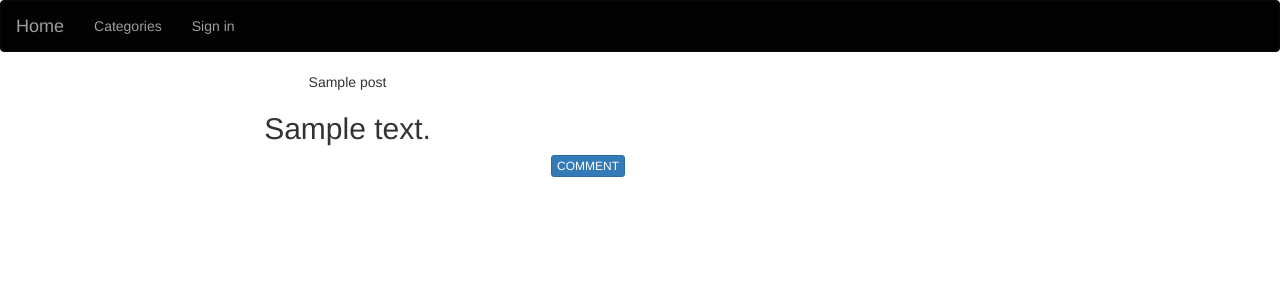
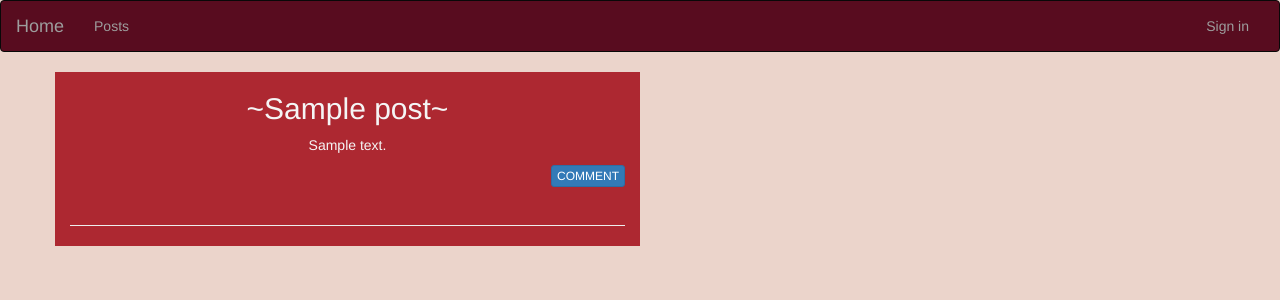
Before and after one commit to dgkilolo/Blog, a Flask app: page /home in a window 1280 px wide. Shown: the top 300 px of the page. Run offline with Flask 2, Linux system fonts and the light colour scheme; tables that the repository leaves empty hold one stand-in row (values such as "Sample post"); some libraries are stand-ins or nearby versions.

Commit message:
add color scheme of the applicatioin.

```diff
--- a/app/main/views.py
+++ b/app/main/views.py
@@ -49,33 +49,31 @@ def delete_post(postId):
 @main.route('/home/<int:postId>/changePost',methods = ['GET','POST'])
 @login_required
 def update_posts(postId):
-    post = Posts.query.filter_by(id = postId).first()
-    if post is None:
-        abort(404)
+  post = Posts.query.filter_by(id = postId).first()
+  if post is None:
+      abort(404)
 
-    form = UpdatePost()
+  form = UpdatePost()
 
-    if form.validate_on_submit():
-        post.description = form.description.data
+  if form.validate_on_submit():
+    post.description = form.description.data
 
-        db.session.add(post)
-        db.session.commit()
+    db.session.add(post)
+    db.session.commit()
 
-        return redirect(url_for('.home'))
+    return redirect(url_for('.home'))
 
-    return render_template('updateForm.html',form=form)
+  title = "Edit Post"
+  return render_template('updateForm.html',form=form, title=title)
 
 @main.route('/writer/<uname>')
 def profile(uname):
-    writer = Writer.query.filter_by(username = uname).first()
+  writer = Writer.query.filter_by(username = uname).first()
 
-    if writer is None:
-        abort(404)
-
-    # pitches=Pitch.query.filter_by(user_id=user.id).all()
-    # category=Pitch.query.filter_by(category = " ").all()
-
-    return render_template("profile/profile.html", writer=writer)
+  if writer is None:
+      abort(404)
+  title = "Profile"
+  return render_template("profile/profile.html", writer=writer, title=title)
 
 
 @main.route('/writer/<uname>/update',methods = ['GET','POST'])
--- a/app/static/css/index.css
+++ b/app/static/css/index.css
@@ -1,3 +1,14 @@
 #welcome {
   text-align: center;
 }
+#posts{
+  background-color: #AD2831;
+  color: whitesmoke;
+}
+body{
+  background-color: #EBD4CB;
+  color: #69140E;
+}
+.heading {
+  font-size:100px;
+}
--- a/app/templates/home.html
+++ b/app/templates/home.html
@@ -11,29 +11,24 @@
     {% endif %}
   </head>
   <body>
-
     <!-- Styles block -->
     {% block styles%}
     {{ super() }}
     <link rel="stylesheet" href="{{url_for('static',filename='css/index.css')}}">
     {% endblock %}
-
     <!-- Content block -->
     {% block content %}
-
       <div class="container">
-      <!-- <form>
-        <input type="text" name="movie_query" placeholder="Search for a Movie" class="form-control">
-        <input type="submit"  value="Submit" class="btn btn-default">
-      </form>   -->
-
         <div id="welcome">
           <div class="row">
-
             {% for post in posts %}
-            <div class="col-md-6">
-              <p>{{post.title}}</p>
-              <h2>{{post.description}}</h2>
+              <div class="col-md-6" id="posts">
+                <div class="card" >
+                  <div class="card-body">
+                    <h2 class="card-title">~{{post.title}}~</h2>
+                    <p class="card-text">{{post.description}}</p>
+                  </div>
+                </div>
                 <div >
                   {% if current_user.is_authenticated %}
                     <a  href="{{url_for('main.update_posts', postId = post.id)}}"><button  type="button" class="btn btn-success btn-xs">UPDATE<br></button></a>
@@ -42,14 +37,12 @@
                     <p></p>
                   {%endif%}
                   <a  href="{{url_for('main.post_comment', postId = post.id)}}"><button style="float: right;" type="button" class="btn btn-primary btn-xs">COMMENT<br></button></a>
-              </div>
+                </div> <br><br><hr>
               </div>
             {% endfor %}
-
           </div>
         </div>
       </div>
     {% endblock %}
-
   </body>
 </html>
--- a/app/templates/navbar.html
+++ b/app/templates/navbar.html
@@ -1,4 +1,4 @@
-<div class="navbar navbar-inverse navbar-expand-lg " style="background-color: #020300;" role="navigation">
+<div class="navbar navbar-inverse navbar-expand-lg " style="background-color: #580C1F;" role="navigation">
   <div class="container-fluid">
     <div class="navbar-header">
       <button type="button" class="navbar-toggle" data-toggle="collapse" data-target=".navbar-collapse">
@@ -11,16 +11,8 @@
     </div>
     <div class="navbar-collapse collapse">
       <ul class="nav navbar-nav">
-      <li class="nav-item dropdown">
-        <a class="nav-link dropdown-toggle" href="#" id="navbarDropdown" role="button" data-toggle="dropdown" aria-haspopup="true" aria-expanded="false">
-          Categories
-        </a>
-        <div class="dropdown-menu bg-info" aria-labelledby="navbarDropdown" style="text-align: center; background-color: #020300;">
-          <a class="dropdown-item" href="/puns"><strong>Puns</strong></a><br>
-          <a class="dropdown-item" href="/quotes"><strong>Quotes</strong></a><br>
-          <a class="dropdown-item" href="/twister"><strong>Tongue Twisters</strong></a><br>
-        </div>
-      </li>
+        <li><a href="/home">Posts</a></li>
+      </ul>
       <ul class="nav navbar-nav navbar-right" >
         {% if current_user.is_authenticated %}
           <li><a href="{{url_for('main.profile',uname=current_user.username)}}">Profile</a></li>
```
Also changed, not shown: app/templates/index.html (+1 -11 lines), app/templates/newcomment.html (+13 -5 lines), app/templates/profile/profile.html (+8 -0 lines), app/templates/updateForm.html (+9 -0 lines), 1 other file. Lines whose indentation alone changed are shown as unchanged.
